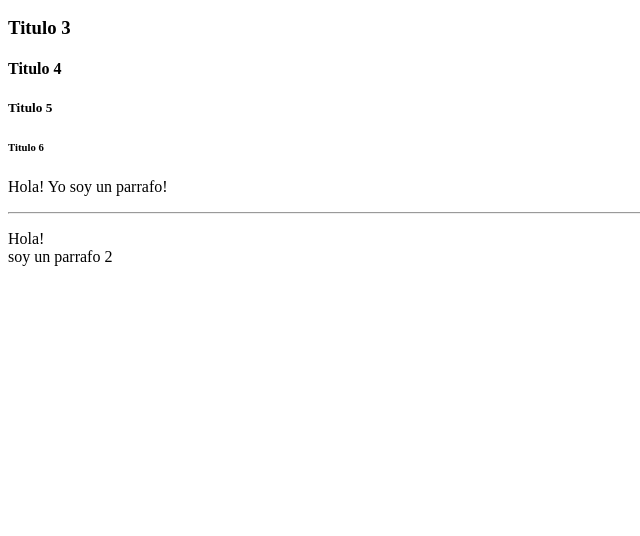
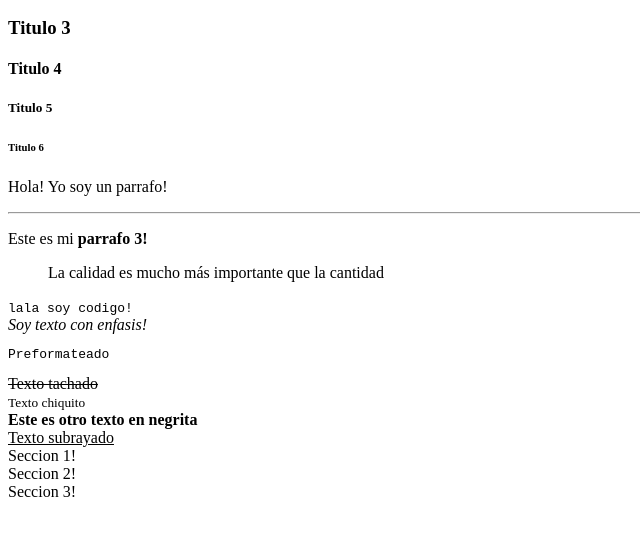
Before and after one commit to Josue-code-lanch/html, a plain HTML site: page index.html in a window 1280 px wide. Shown: the part 110-646 px from the top of the page, without its empty margins (0-640 px from the left). Drawn offline with Linux system fonts and the light colour scheme.

Commit message:
Tipos de fuentes de texto

```diff
--- a/index.html
+++ b/index.html
@@ -13,6 +13,18 @@
         <h6>Titulo 6</h6>
         <p>Hola! Yo soy un parrafo!</p>
         <hr />
-        <p>Hola! <br /> soy un parrafo 2</p>
+        <!--<p>Hola! <br /> soy un parrafo 2</p> -->
+        <p>Este es mi <b>parrafo 3!</b></p>
+        <blockquote>La calidad es mucho más importante que la cantidad</blockquote>
+        <code>lala soy codigo!</code> <br />
+        <em>Soy texto con enfasis!</em>
+        <pre>Preformateado</pre>
+        <s>Texto tachado</s> <br />
+        <small>Texto chiquito</small> <br />
+        <strong>Este es otro texto en negrita</strong> <br />
+        <u>Texto subrayado</u>
+        <div>Seccion 1!</div>
+        <div>Seccion 2!</div>
+        <div>Seccion 3!</div>
     </body>
 </html>
```
